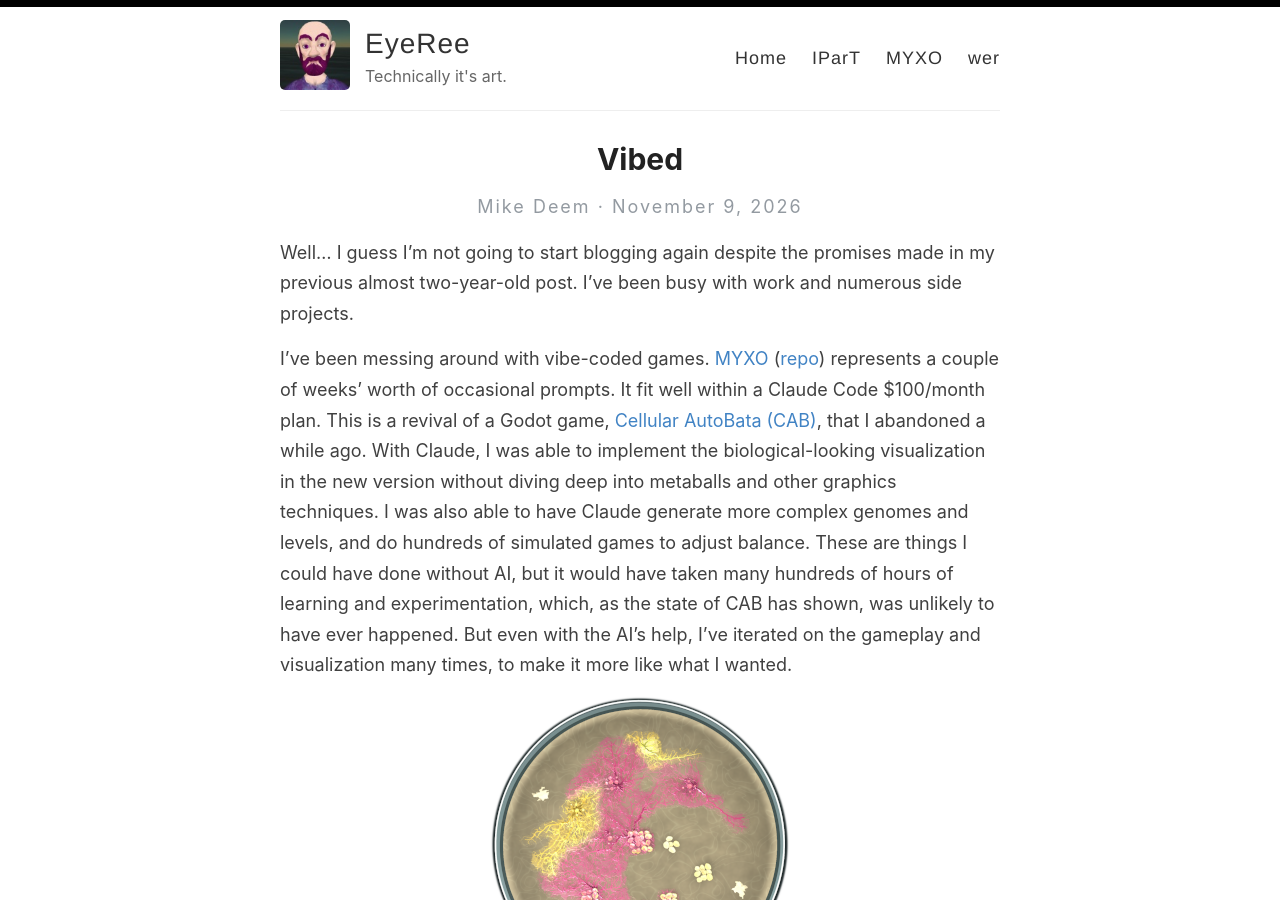
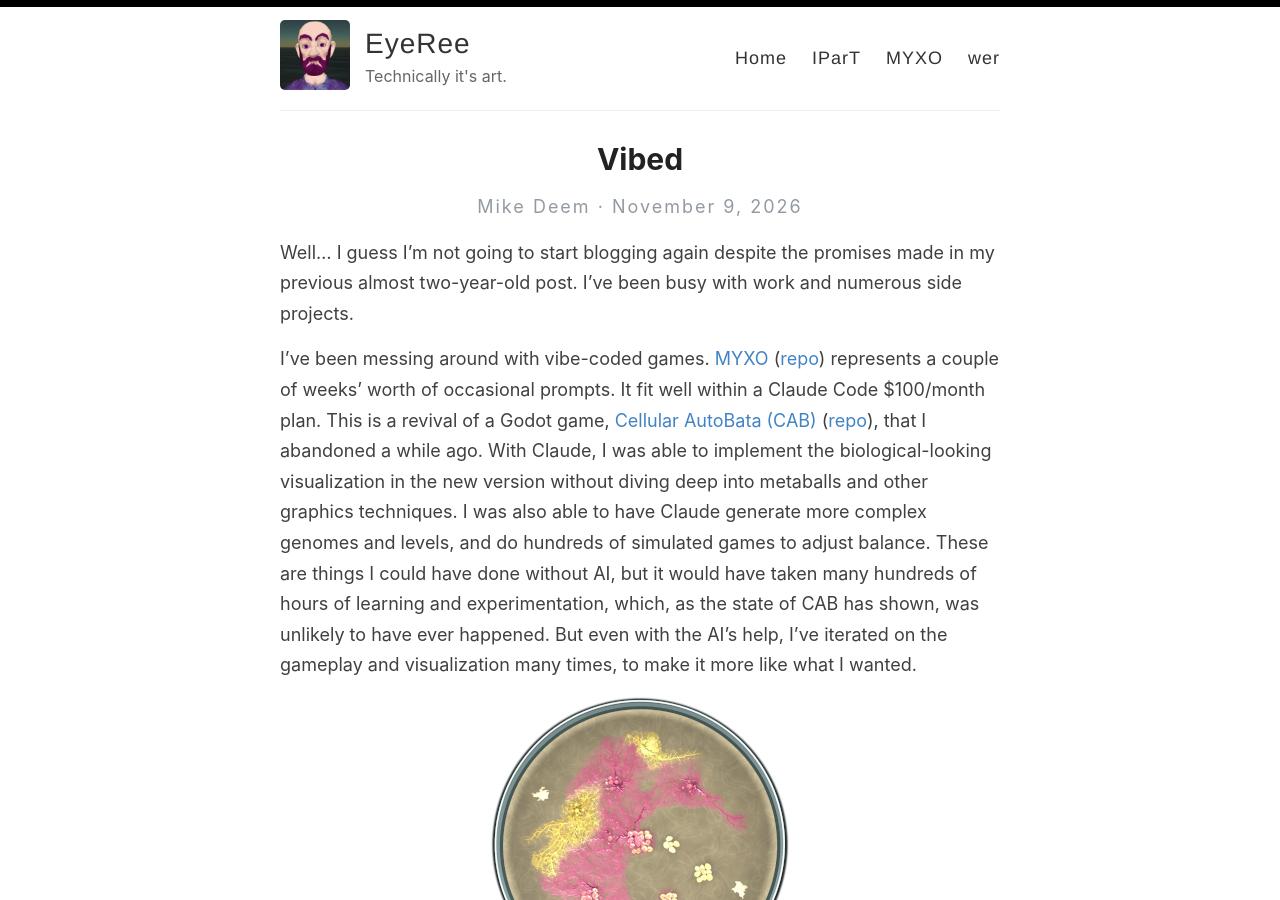
Before and after one commit to eyeree/eyeree.github.io, a Jekyll site: the page built from _posts/2026-11-09-vibed.md, in a window 1280 px wide and 900 px high. Built offline with Jekyll 4.4.1, drawn with Linux system fonts in a browser that asks for light colours.

Commit message:
another repo link

```diff
--- a/_posts/2026-11-09-vibed.md
+++ b/_posts/2026-11-09-vibed.md
@@ -8,9 +8,10 @@ date: "2026-11-09"
 Well... I guess I'm not going to start blogging again despite the promises made in my previous
 almost two-year-old post. I've been busy with work and numerous side projects.
 
-I've been messing around with vibe-coded games. [MYXO](https://eyeree.art/petri/) ([repo](https://github.com/eyeree/petri)) represents a
-couple of weeks’ worth of occasional prompts. It fit well within a Claude Code $100/month plan. This
-is a revival of a Godot game, [Cellular AutoBata (CAB)](https://eyeree.art/cab/), that I abandoned a
+I've been messing around with vibe-coded games. [MYXO](https://eyeree.art/petri/)
+([repo](https://github.com/eyeree/petri)) represents a couple of weeks’ worth of occasional prompts.
+It fit well within a Claude Code $100/month plan. This is a revival of a Godot game, [Cellular
+AutoBata (CAB)](https://eyeree.art/cab/) ([repo](https://github.com/eyeree/cab)), that I abandoned a
 while ago. With Claude, I was able to implement the biological-looking visualization in the new
 version without diving deep into metaballs and other graphics techniques. I was also able to have
 Claude generate more complex genomes and levels, and do hundreds of simulated games to adjust
```
